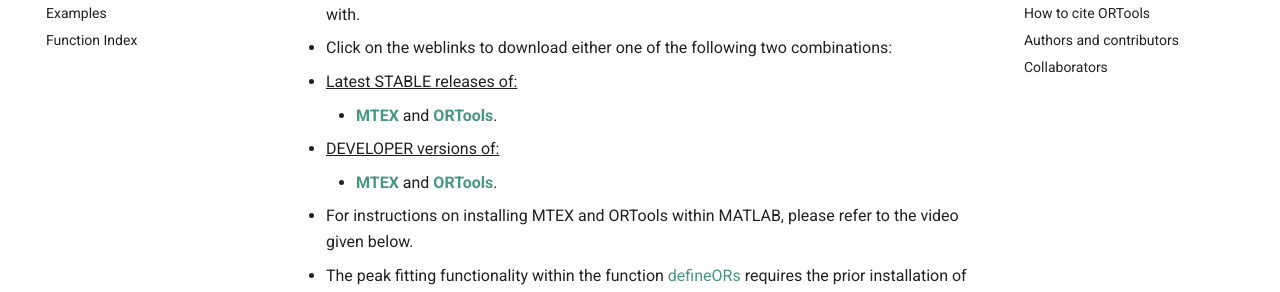
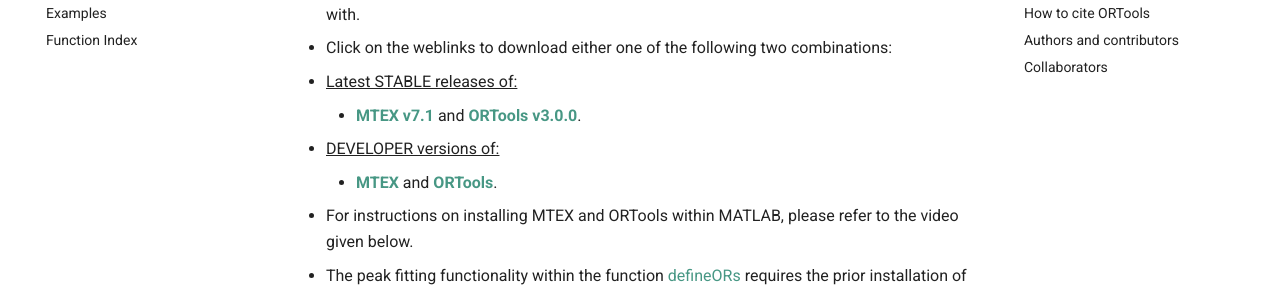
Before and after one commit to ORTools4MTEX/ORTools, an MkDocs documentation site: the page built from docs/index.md, in a window 1280 px wide and 900 px high, scrolled down 1086 px. Shown: the part 154-446 px from the top of the window. Built offline with MkDocs 1.6.1 and Material for MkDocs 9.7.7, drawn with Linux system fonts in a browser that asks for light colours; comment, search, counter and statistics services are not loaded.

Commit message:
Docs: state MTEX v7.1 for the v3.0.0 stable release

```diff
--- a/docs/index.md
+++ b/docs/index.md
@@ -30,7 +30,7 @@
    - With each [release](https://github.com/ORTools4MTEX/ORTools/releases) of ORTools, please check exactly which version of MTEX it is compatible with.
 - Click on the weblinks to download either one of the following two combinations:
   - <ins>Latest STABLE releases of:</ins>
-    - [**MTEX**](https://mtex-toolbox.github.io/download.html) and [**ORTools**](https://github.com/ORTools4MTEX/ORTools/releases/tag/v3.0.0).
+    - [**MTEX v7.1**](https://mtex-toolbox.github.io/download.html) and [**ORTools v3.0.0**](https://github.com/ORTools4MTEX/ORTools/releases/tag/v3.0.0).
   - <ins>DEVELOPER versions of:</ins>
     - [**MTEX**](https://github.com/mtex-toolbox/mtex/blob/develop/) and [**ORTools**](https://github.com/ORTools4MTEX/ORTools/archive/develop.zip).
 - For instructions on installing MTEX and ORTools within MATLAB, please refer to the video given below.
```
